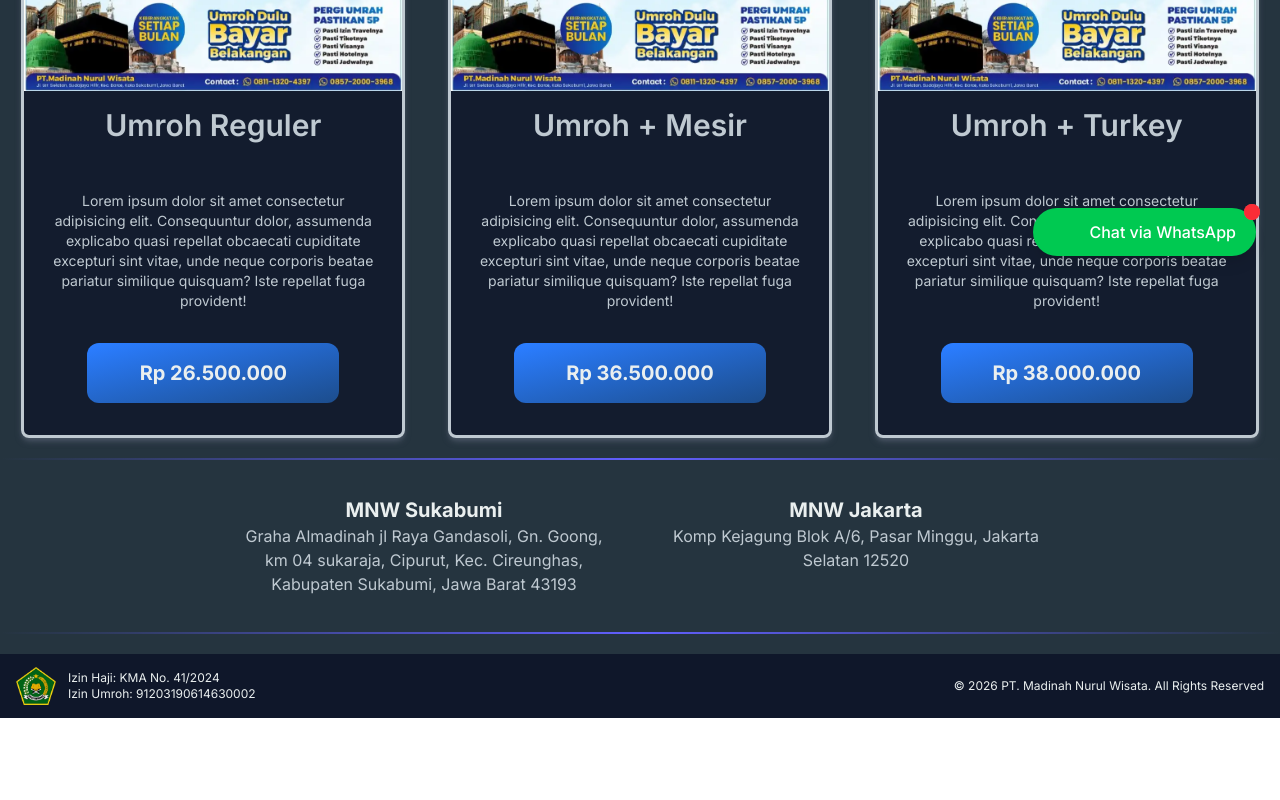
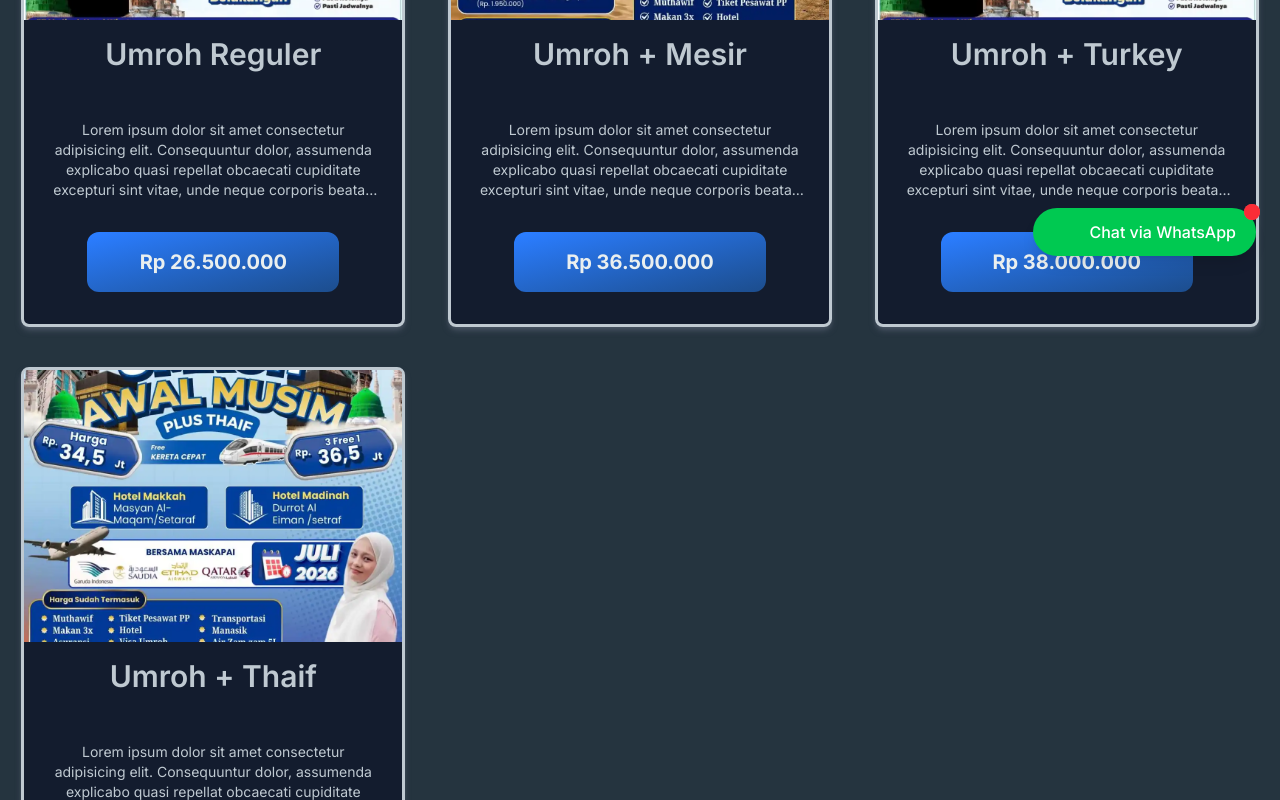
Before and after one commit to darwisyf/mnw-tours, a Vue app: page /Umrah in a window 1280 px wide. Shown: the part 520-1320 px from the top of the page. Before the commit the page ends 1238 px from the top, so only its background shows below. Built offline with nearby package versions, Linux system fonts and the light colour scheme; some icons are missing.

Commit message:
added more contacts and some changes

```diff
--- a/src/App.vue
+++ b/src/App.vue
@@ -17,3 +17,9 @@
 import Address from "./layouts/Address.vue";
 import Footer from "./layouts/Footer.vue";
 </script>
+
+<style>
+.description {
+  white-space: pre-line;
+}
+</style>
--- a/src/components/FloatingWhatsapp.vue
+++ b/src/components/FloatingWhatsapp.vue
@@ -31,7 +31,7 @@
 
 const phone = "6281113204397";
 const message = encodeURIComponent(
-  "Halo, saya ingin bertanya tentang Paket Haji/Umroh/Liburan di Madinah Nurul Wisata",
+  "Halo, Saya ingin bertanya tentang Paket Haji/Umroh/Trip di Madinah Nurul Wisata",
 );
 const waLink = `https://wa.me/${phone}?text=${message}`;
 </script>
--- a/src/components/Navbar.vue
+++ b/src/components/Navbar.vue
@@ -31,7 +31,10 @@
             </RouterLink>
           </div>
 
-          <button @click="toggleDarkMode" class="text-white ml-20 z-10">
+          <button
+            @click="toggleDarkMode"
+            class="text-white ml-20 z-10 hover:cursor-pointer"
+          >
             <!-- Show moon icon if dark mode is off, otherwise show sun icon -->
             <Icon
               v-if="!isDarkMode"
@@ -44,7 +47,6 @@
               class="text-2xl text-secondary"
             />
           </button>
-        </div>
 
           <!-- Mobile Button -->
           <button class="md:hidden text-3xl" @click="open = !open">
@@ -53,6 +55,7 @@
               class="text-tertiary dark:text-primary"
             />
           </button>
+        </div>
       </div>
     </div>
 
--- a/src/components/ProductCard.vue
+++ b/src/components/ProductCard.vue
@@ -1,13 +1,13 @@
 <template>
   <div
-    class="relative max-w-xs xl:max-w-sm bg-white/80 dark:bg-[#0f172a]/80 mx-auto rounded-lg border-3 border-tertiary dark:border-secondary shadow-md shadow-gray-700 dark:shadow-gray-600 hover:scale-105 transition"
+    class="max-w-xs xl:max-w-sm h-max bg-white/80 dark:bg-[#0f172a]/80 mx-auto rounded-lg border-3 border-tertiary dark:border-secondary shadow-md shadow-gray-700 dark:shadow-gray-600 hover:scale-105 transition"
   >
     <!-- Image -->
     <div>
       <img
         :src="image"
         :alt="title"
-        class="w-full object-cover rounded-t"
+        class="w-full lg:h-68 lg:hover:h-max transition-all duration-500 object-cover rounded-t"
         width="800"
         height="500"
         loading="lazy"
@@ -22,7 +22,9 @@
     </div>
     <!-- Desc -->
     <div v-if="props.description != null" class="px-6 py-8">
-      <p class="text-sm text-center text-gray-800 dark:text-secondary">
+      <p
+        class="text-sm text-center text-gray-800 dark:text-secondary description line-clamp-4"
+      >
         {{ description }}
       </p>
     </div>
--- /dev/null
+++ b/src/data/umrahData.js
@@ -0,0 +1,33 @@
+import package1 from "../assets/images/umrah-awal-1448h.webp";
+import package2 from "../assets/images/umrah-mesir.webp";
+import package3 from "../assets/images/umrah-thaif.webp";
+
+export const umrahDatas = [
+  {
+    image: package1,
+    title: "Umroh Reguler",
+    description: `Lorem ipsum dolor sit amet consectetur adipisicing elit. Consequuntur dolor, assumenda explicabo quasi repellat obcaecati cupiditate excepturi sint vitae, unde neque corporis beatae pariatur similique quisquam? Iste repellat fuga provident!`,
+    price: 26500000,
+  },
+  {
+    image: package2,
+    title: "Umroh + Mesir",
+    description:
+      "Lorem ipsum dolor sit amet consectetur adipisicing elit. Consequuntur dolor, assumenda explicabo quasi repellat obcaecati cupiditate excepturi sint vitae, unde neque corporis beatae pariatur similique quisquam? Iste repellat fuga provident!",
+    price: 36500000,
+  },
+  {
+    image: package1,
+    title: "Umroh + Turkey",
+    description:
+      "Lorem ipsum dolor sit amet consectetur adipisicing elit. Consequuntur dolor, assumenda explicabo quasi repellat obcaecati cupiditate excepturi sint vitae, unde neque corporis beatae pariatur similique quisquam? Iste repellat fuga provident!",
+    price: 38000000,
+  },
+  {
+    image: package3,
+    title: "Umroh + Thaif",
+    description:
+      "Lorem ipsum dolor sit amet consectetur adipisicing elit. Consequuntur dolor, assumenda explicabo quasi repellat obcaecati cupiditate excepturi sint vitae, unde neque corporis beatae pariatur similique quisquam? Iste repellat fuga provident!",
+    price: 34500000,
+  },
+];
--- a/src/layouts/About.vue
+++ b/src/layouts/About.vue
@@ -4,7 +4,7 @@
   >
     <img
       :src="aboutImg"
-      class="rounded-2xl shadow-lg"
+      class="rounded-2xl shadow-lg w-full h-full object-cover"
       alt="About Travel"
       loading="lazy"
       width="500"
--- a/src/layouts/HomeProduct.vue
+++ b/src/layouts/HomeProduct.vue
@@ -2,7 +2,7 @@
   <div class="min-h-screen mb-20">
     <SectionHeader title="Products" />
     <div
-      class="grid grid-cols-1 lg:grid-cols-3 justify-center mt-10 max-w-3/4 mx-auto"
+      class="grid grid-cols-1 lg:grid-cols-3 justify-center mt-10 max-w-3/4 mx-auto gap-1 lg:gap-2"
     >
       <div v-for="(product, index) in products" class="my-6 lg:my-8">
         <ProductCard :image="product.image" :title="product.title" />
@@ -31,7 +31,7 @@
   },
   {
     image: umrahPriv,
-    title: "Umrah Private / Mandiri",
+    title: "Umrah Private/Mandiri",
   },
   {
     image: hajiPlus,
--- a/src/views/Contacts.vue
+++ b/src/views/Contacts.vue
@@ -16,15 +16,17 @@
       </form>
       <Button label="Send" type="submit" class="mt-6" />
     </div>
+
     <div>
       <iframe
         src="https://www.google.com/maps/d/u/0/embed?mid=1NtM-7EmTdt6qr5h6t0z5PvxEGUwW3go&ehbc=2E312F&noprof=1"
         class="mx-auto mb-18 min-w-xs sm:min-w-md md:min-w-2xl lg:min-w-4xl h-100"
       ></iframe>
     </div>
+
     <!-- Social Media -->
     <SectionHeader title="Our Social Media" />
-    <div class="w-1/3 grid sm:flex justify-between mx-auto mt-6">
+    <div class="max-w-1/2 grid sm:flex justify-evenly mx-auto mt-4 mb-16">
       <div
         class="grid hover:scale-110 transition text-tertiary hover:text-pink-500"
       >
@@ -52,6 +54,58 @@
         </a>
         <p>@mnw_tours</p>
       </div>
+    </div>
+
+    <!-- More Contact -->
+    <SectionHeader title="More Contacts" />
+    <div
+      class="flex flex-col md:flex-row gap-3 justify-evenly max-w-2/3 mx-auto text-lg text-white font-medium mt-4 mb-6"
+    >
+      <a
+        target="_blank"
+        rel="noopener noreferrer"
+        href="https://wa.me/6281113204397"
+        class="flex items-center gap-1 bg-green-400 px-6 py-1 rounded-full hover:bg-green-600 transition hover:scale-105"
+      >
+        <Icon icon="ic:outline-whatsapp" />
+        <span>Admin 1</span>
+      </a>
+      <a
+        target="_blank"
+        rel="noopener noreferrer"
+        href="https://wa.me/6285720003968"
+        class="flex items-center gap-1 bg-green-400 px-6 py-1 rounded-full hover:bg-green-600 transition hover:scale-105"
+      >
+        <Icon icon="ic:outline-whatsapp" />
+        <span>Admin 2</span>
+      </a>
+      <a
+        target="_blank"
+        rel="noopener noreferrer"
+        href="https://wa.me/6285872810891"
+        class="flex items-center gap-1 bg-green-400 px-6 py-1 rounded-full hover:bg-green-600 transition hover:scale-105"
+      >
+        <Icon icon="ic:outline-whatsapp" />
+        <span>Admin 3</span>
+      </a>
+      <a
+        target="_blank"
+        rel="noopener noreferrer"
+        href="https://wa.me/6281398114964"
+        class="flex items-center gap-1 bg-green-400 px-6 py-1 rounded-full hover:bg-green-600 transition hover:scale-105"
+      >
+        <Icon icon="ic:outline-whatsapp" />
+        <span>Admin 4</span>
+      </a>
+      <a
+        target="_blank"
+        rel="noopener noreferrer"
+        href="https://wa.me/6281211490984"
+        class="flex items-center gap-1 bg-green-400 px-6 py-1 rounded-full hover:bg-green-600 transition hover:scale-105"
+      >
+        <Icon icon="ic:outline-whatsapp" />
+        <span>Admin 5</span>
+      </a>
     </div>
   </div>
 </template>
--- a/src/views/Umrah.vue
+++ b/src/views/Umrah.vue
@@ -1,14 +1,14 @@
 <template>
-  <div class="relative w-full mx-auto min-h-screen mt-20">
+  <div class="w-full mx-auto min-h-screen mt-10">
     <SectionHeader title="Paket Umrah" />
     <Divider />
     <div class="grid grid-cols-1 lg:grid-cols-3 justify-center">
-      <div class="mt-10" v-for="(service, index) in services" :key="index">
+      <div class="mt-10" v-for="(datas, index) in umrahDatas" :key="index">
         <ProductCard
-          :image="service.image"
-          :title="service.title"
-          :description="service.description"
-          :price="service.price"
+          :image="datas.image"
+          :title="datas.title"
+          :description="datas.description"
+          :price="datas.price"
         />
       </div>
     </div>
@@ -18,30 +18,5 @@
 import ProductCard from "../components/ProductCard.vue";
 import SectionHeader from "../layouts/SectionHeader.vue";
 import Divider from "../components/Divider.vue";
-import package1 from "../assets/images/umrah-awal-1448h.webp";
-import { ref } from "vue";
-
-const services = ref([
-  {
-    image: package1,
-    title: "Umroh Reguler",
-    description:
-      "Lorem ipsum dolor sit amet consectetur adipisicing elit. Consequuntur dolor, assumenda explicabo quasi repellat obcaecati cupiditate excepturi sint vitae, unde neque corporis beatae pariatur similique quisquam? Iste repellat fuga provident!",
-    price: 26500000,
-  },
-  {
-    image: package1,
-    title: "Umroh + Mesir",
-    description:
-      "Lorem ipsum dolor sit amet consectetur adipisicing elit. Consequuntur dolor, assumenda explicabo quasi repellat obcaecati cupiditate excepturi sint vitae, unde neque corporis beatae pariatur similique quisquam? Iste repellat fuga provident!",
-    price: 36500000,
-  },
-  {
-    image: package1,
-    title: "Umroh + Turkey",
-    description:
-      "Lorem ipsum dolor sit amet consectetur adipisicing elit. Consequuntur dolor, assumenda explicabo quasi repellat obcaecati cupiditate excepturi sint vitae, unde neque corporis beatae pariatur similique quisquam? Iste repellat fuga provident!",
-    price: 38000000,
-  },
-]);
+import { umrahDatas } from "../data/umrahData";
 </script>
```
Also changed, not shown: src/assets/images/umrah-mesir.webp (added), src/assets/images/umrah-thaif.webp (added). Lines whose indentation alone changed are shown as unchanged.
